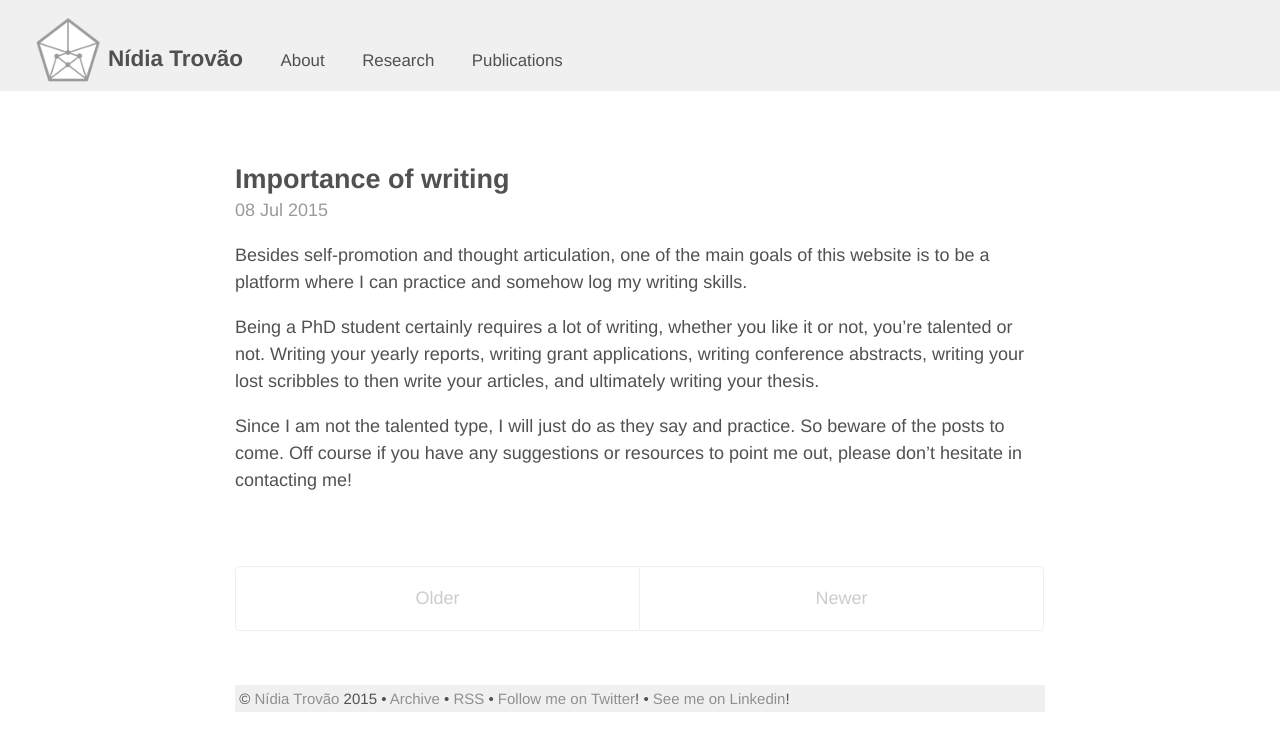
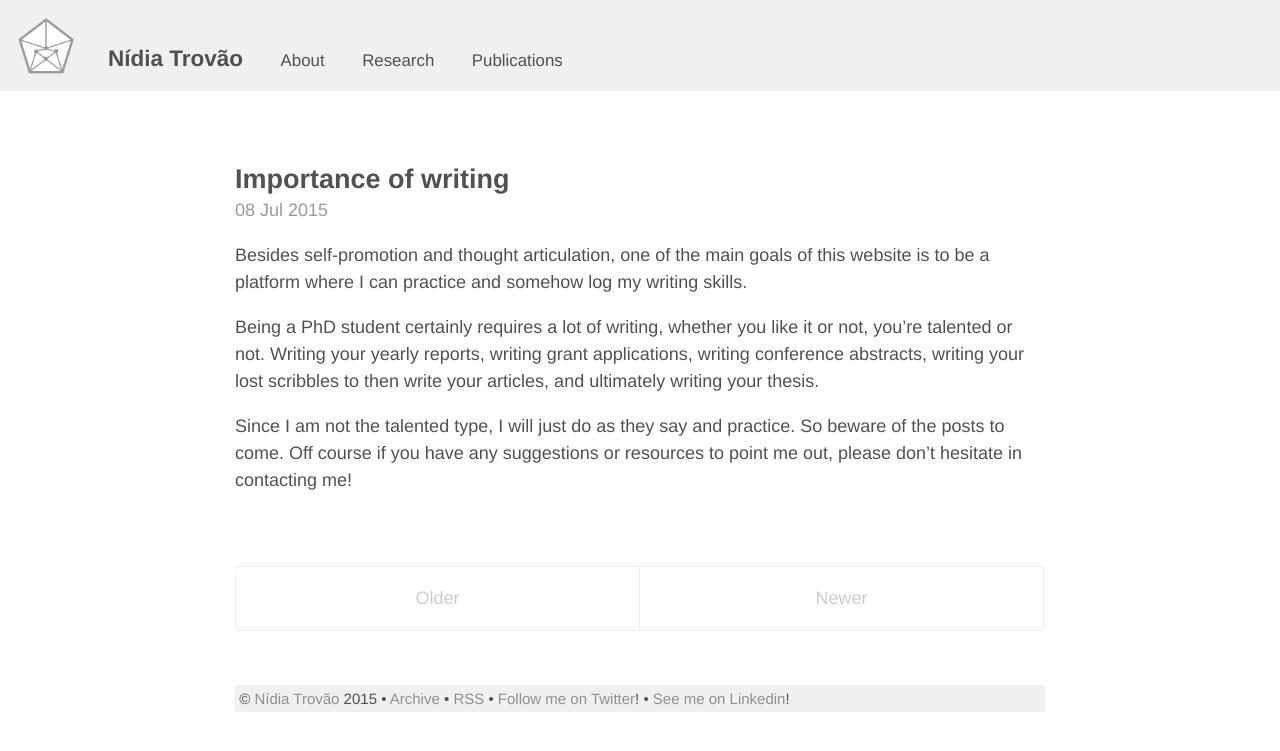
Before and after one commit to nidiatrovao/nidiatrovao.github.io, a Jekyll site: the page built from index.html, in a window 1280 px wide. Shown: the top 751 px of the page. Built offline with Jekyll 4.4.1, drawn with Linux system fonts in a browser that asks for light colours; the list of posts is cut into pages by our own code.

Commit message:
logo fix

```diff
--- a/_layouts/default.html
+++ b/_layouts/default.html
@@ -5,7 +5,7 @@
 
   <body>
 	  <header class="masthead" style="padding-top:0;margin-left:auto;margin-right:auto">
-        <h3 class="masthead-title" style="background-color:#F0F0F0;background-image: url('/public/apple-touch-icon-precomposed.png');background-size:64px 64px;background-repeat:no-repeat;background-position:2rem 1rem;padding-top:2.5rem;max-width:100%;padding-bottom:1rem;padding-left:6rem;padding-right:6rem;margin-left:auto;margin-right:auto">
+        <h3 class="masthead-title" style="background-color:#F0F0F0;background-image: url('/public/apple-touch-icon-precomposed.png');background-size:56px 56px;background-repeat:no-repeat;background-position:1rem 1rem;padding-top:2.5rem;max-width:100%;padding-bottom:1rem;padding-left:6rem;padding-right:6rem;margin-left:auto;margin-right:auto">
           <a href="{{ site.baseurl }}/" title="Home">{{ site.title }}</a>
 			{% for page in site.pages_list %}
 				&nbsp;&nbsp;&nbsp;&nbsp;
```
